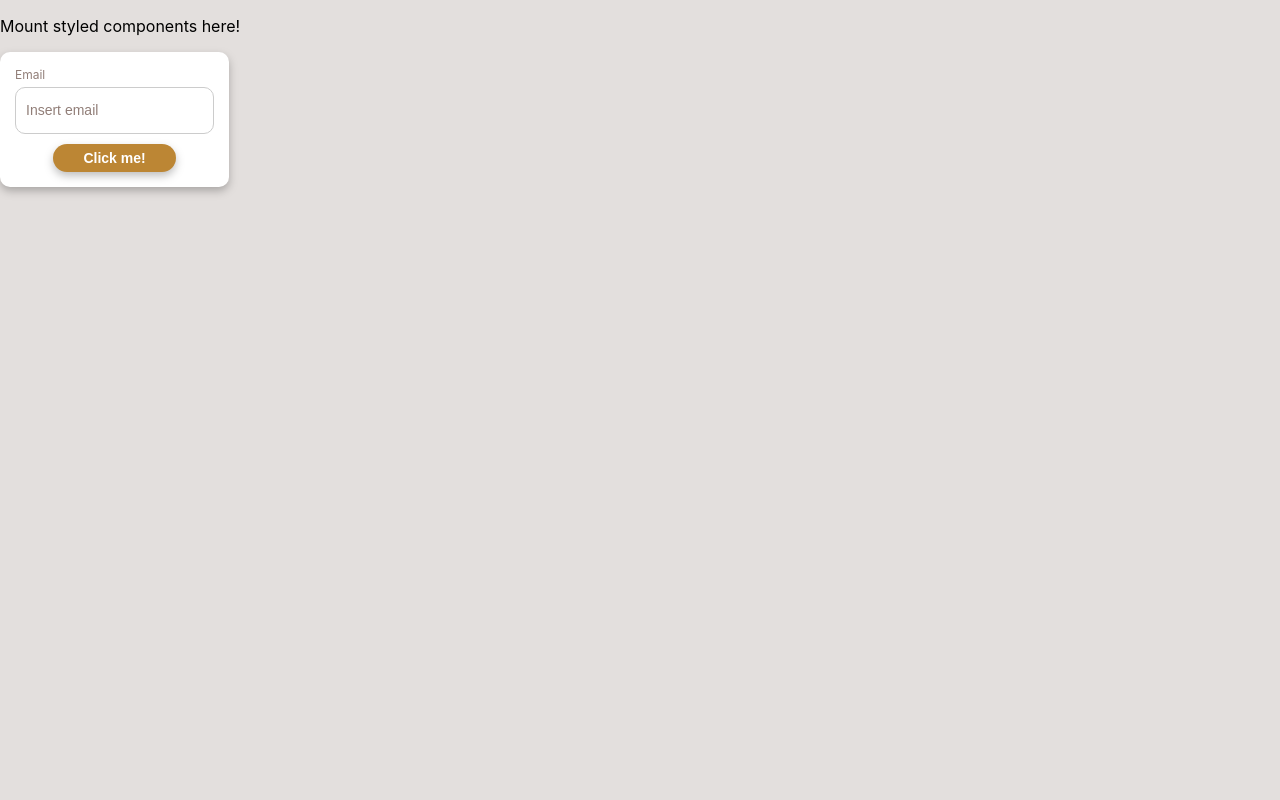
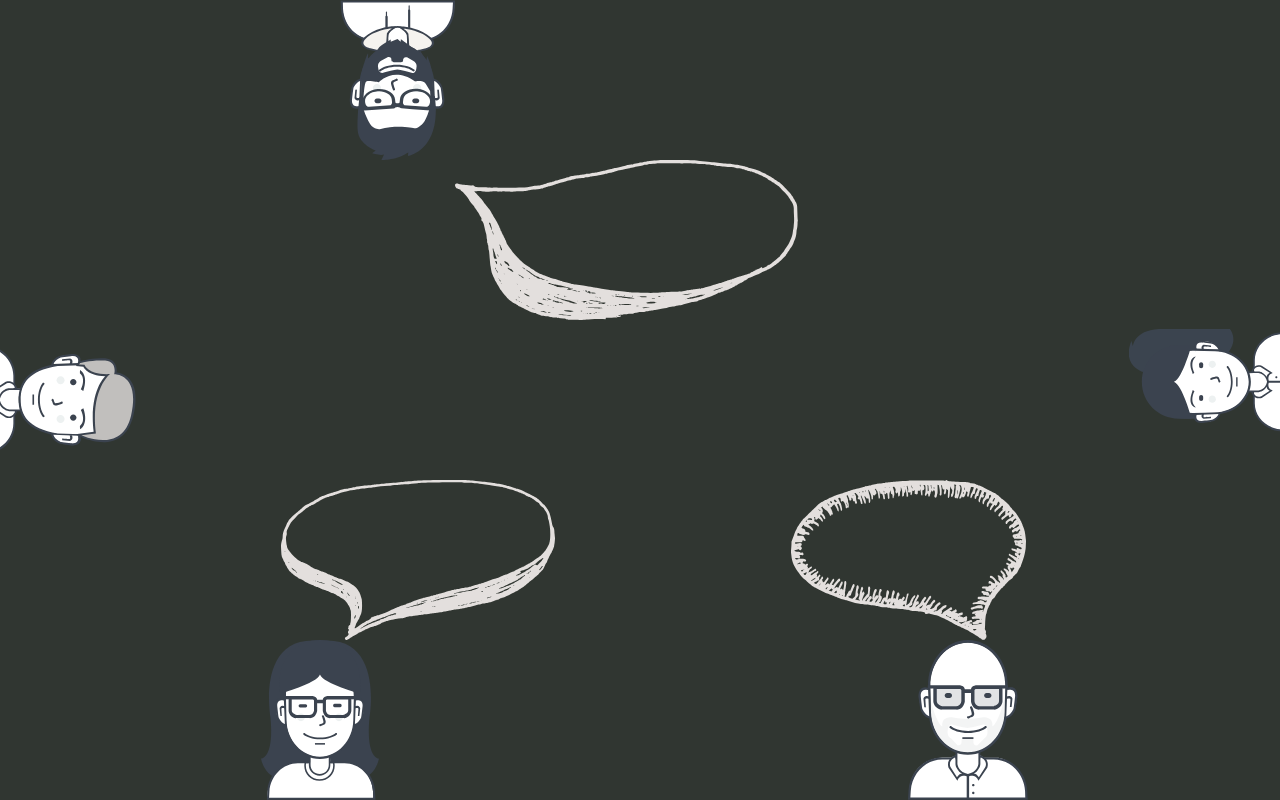
Before and after one commit to ThomasLindskov/Communal, a React (Create React App) app: page /userGroup in a window 1280 px wide. Built offline with nearby package versions, Linux system fonts and the light colour scheme.

Commit message:
Usergroup made with grid

```diff
--- a/src/App.tsx
+++ b/src/App.tsx
@@ -7,29 +7,7 @@ import { Card } from "./components/Card";
 
 function App() {
   return (
-    <>
       <RoutesTable />
-      <div className="App">
-        <header className="App-header">
-          <p>Mount styled components here!</p>
-          <Card>
-            <InputField
-              label="Email"
-              id="email"
-              type="text"
-              placeholder="Insert email"
-            />
-            <Button
-              color={theme.colors.cta}
-              type="button"
-              onClick={() => alert("Button clicked")}
-            >
-              Click me!
-            </Button>
-          </Card>
-        </header>
-      </div>
-    </>
   );
 }
 
--- /dev/null
+++ b/src/Components/Icon.tsx
@@ -0,0 +1,18 @@
+import React from 'react'
+import styled from "styled-components"
+
+const IconComp = styled.img`
+max-width:100%;
+max-height:100%;
+`;
+
+
+export default function Icon({
+    src,
+  }: {
+    src: string;
+  }) {
+  return (
+    <IconComp src={src} alt="Icon"/>
+  )
+}
--- a/src/pages/frontPage/UserGroup.tsx
+++ b/src/pages/frontPage/UserGroup.tsx
@@ -1,11 +1,14 @@
 import React from 'react'
+import { start } from 'repl';
 import styled from "styled-components"
+import Icon from '../../components/Icon';
 
 const Container = styled.div`
 background-color: ${({ theme }) => theme.colors.primary};
 display: grid;
-height: 500px;
-width: 500px;
+height: 100vh;
+width: 100%;
+grid-auto-rows: 1fr;
 grid-template-areas:
 ". . x x . . . . . ."
 ". . x x . . . . . ."
@@ -18,24 +21,49 @@ grid-template-areas:
 ". . q q . . . w w ."
 ". . q q . . . w w .";
 `;
-const Icon = styled.img`
-width: 80%;
-height: 80%;
-`;
+
+interface IIconContainerProps {
+    gridArea: string
+    transform?: number
+    padding?: number
+    justify?: string
+}
+
+const IconContainer = styled.div<IIconContainerProps>`
+    grid-area: ${(props) => props.gridArea};
+    display: flex;
+    overflow: hidden;
+    ${({transform}) => transform && `img {transform: rotate(${transform}deg)}`}
+    ${({padding}) => padding && `img {padding-left: ${padding}px}`}
+    ${({justify}) => justify && `justify-content: ${justify}`}
+`
+
 
 export const UserGroup = () => (
-    <div style={{ display: 'flex', justifyContent: 'center', alignItems: 'center', marginBottom: '50px' }}>
         <Container>
-            <Icon style={{ gridArea: 'x', transform: 'rotate(180deg)' }} src="/icons/users/Group 1.svg" alt="Adult Male Icon" />
-            <Icon style={{ gridArea: 'y', transform: 'rotate(90deg)' }} src="/icons/users/Group 9.svg" alt="Young Male Icon" />
-            <Icon style={{ gridArea: 'z', transform: 'rotate(-90deg)' }} src="/icons/users/Group 7.svg" alt="Young Female Icon" />
-            <Icon style={{ gridArea: 'q' }} src="/icons/users/Group 10.svg" alt="Adult Female Icon" />
-            <Icon style={{ gridArea: 'w' }} src="/icons/users/Group 12.svg" alt="Adult Female Icon" />
-            <Icon style={{ gridArea: 'a' }} src="/icons/bubbles/SpeechBubble1.svg" alt="Speech Bubble1" />
-            <Icon style={{ gridArea: 'b' }} src="/icons/bubbles/SpeechBubble2.svg" alt="Speech Bubble2" />
-            <Icon style={{ gridArea: 'c' }} src="/icons/bubbles/SpeechBubble3.svg" alt="Speech Bubble3" />
+            <IconContainer gridArea='x' transform={180} justify="flex-end">
+                <Icon  src={"/icons/users/Group 1.svg"} />
+            </IconContainer>
+            <IconContainer gridArea='y' transform={90}>
+                <Icon src={"/icons/users/Group 9.svg"}/>
+            </IconContainer>
+            <IconContainer gridArea='z' transform= {-90} justify="flex-end" padding={40} >
+                <Icon src={"/icons/users/Group 7.svg"}  />
+            </IconContainer>
+            <IconContainer gridArea= 'q' justify='space-around' >
+                <Icon src={"/icons/users/Group 10.svg"} />
+            </IconContainer>
+            <IconContainer  gridArea= 'w' >
+            <Icon src={"/icons/users/Group 12.svg" }/>
+            </IconContainer>
+            <IconContainer  gridArea= 'a' >
+            <Icon  src={"/icons/bubbles/SpeechBubble1.svg" } />
+            </IconContainer>
+            <IconContainer  gridArea= 'b' >
+            <Icon  src={"/icons/bubbles/SpeechBubble2.svg"} />
+            </IconContainer>
+            <IconContainer gridArea= 'c' justify='center'>
+                <Icon src={"/icons/bubbles/SpeechBubble3.svg"} />
+            </IconContainer>
         </Container>
-    </div>
-
-
 )
--- a/src/pages/pages.tsx
+++ b/src/pages/pages.tsx
@@ -1,3 +1,2 @@
 export { default as Home } from "./Home";
-export { default as SignIn } from "./frontPage/Front";
-export { default as SignUp } from "./frontPage/SignUpForm";
+export { default as Front } from "./frontPage/Front";
--- a/src/routes/RoutesTable.tsx
+++ b/src/routes/RoutesTable.tsx
@@ -1,13 +1,15 @@
 import React from 'react'
 import { Routes, Route} from "react-router-dom";
-import { Home, SignIn, SignUp} from "../pages/pages";
+import { UserGroup } from '../pages/frontPage/UserGroup';
+import { Home, Front} from "../pages/pages";
 
 export default function RoutesTable() {
   return (
     <Routes>
         <Route path="/" element={<Home />} />
-        <Route path="SignIn" element={<SignIn />} />
-        <Route path="SignUp" element={<SignUp />} />
+        <Route path="Uservalidate" element={<Front />} />
+        <Route path="userGroup" element={<UserGroup />} />
+
     </Routes>
     )
 }
```
